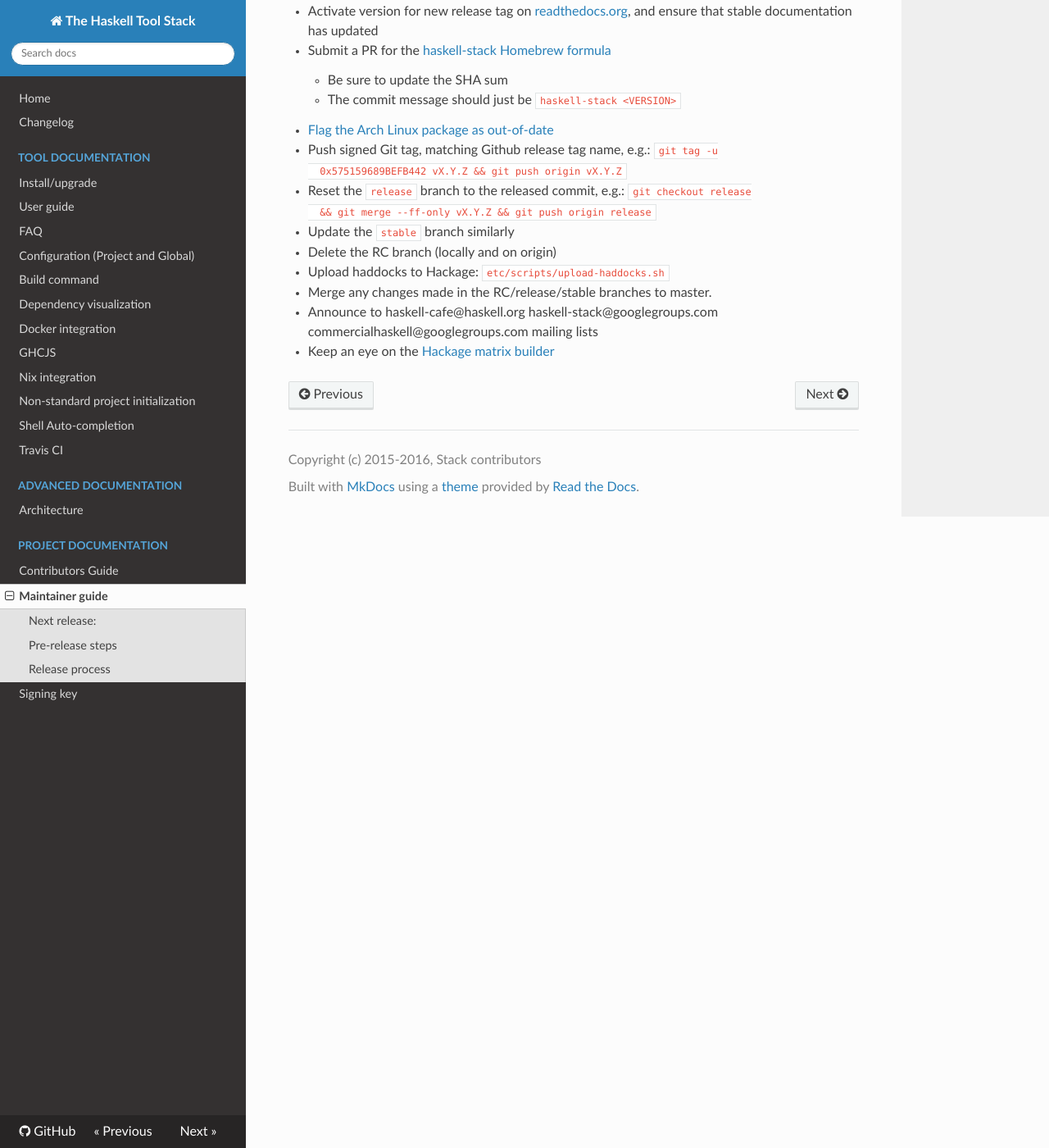
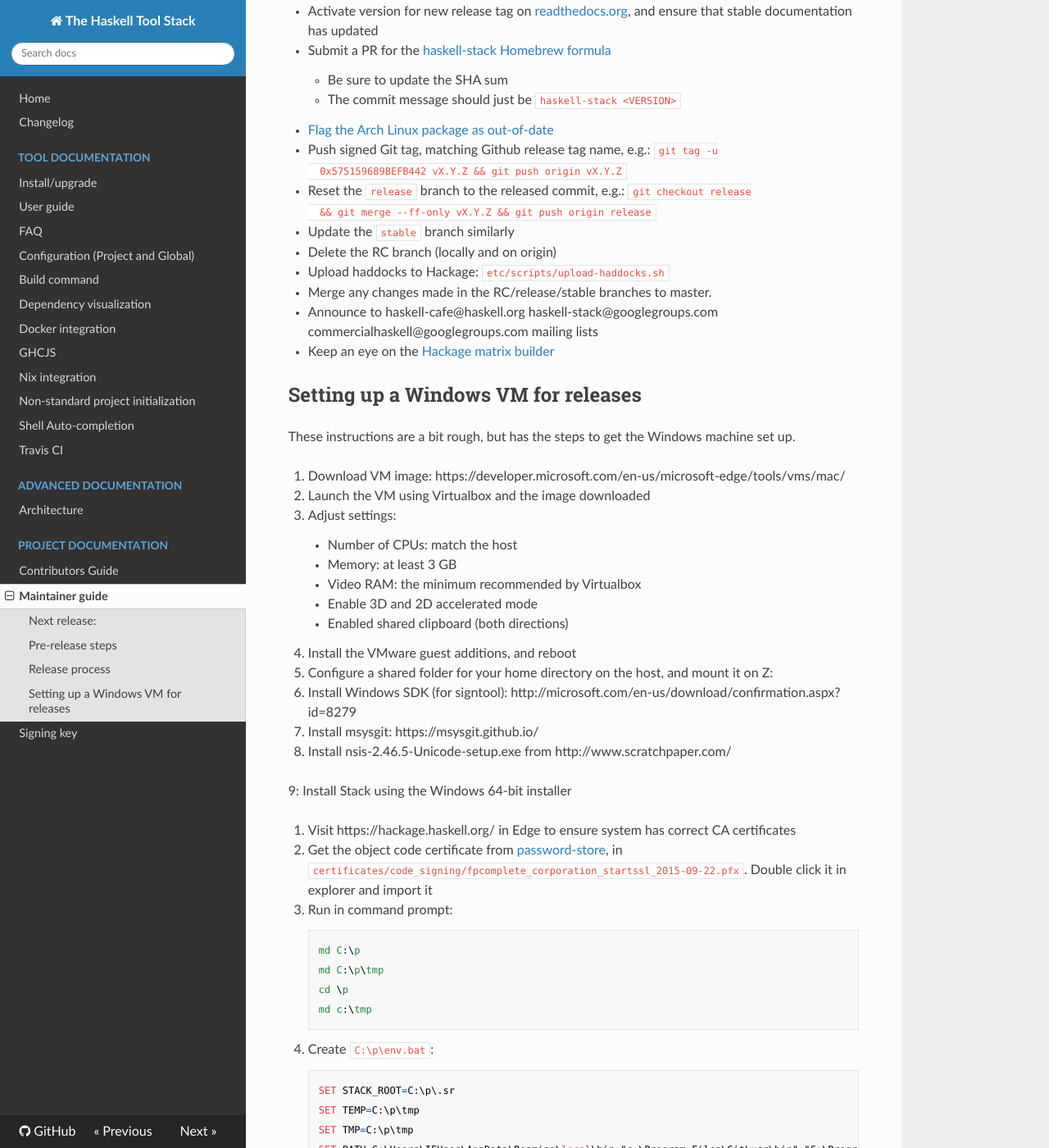
Before and after one commit to commercialhaskell/stack, an MkDocs documentation site: the page built from doc/MAINTAINER_GUIDE.md, in a window 1280 px wide and 1400 px high, scrolled down 2064 px. Shown: the whole window at 82% size. Built offline with MkDocs 1.6.1, drawn with Linux system fonts in a browser that asks for light colours; nearby versions of some CDN libraries; old or Windows-style settings are respelled for this version of MkDocs; some of the changed text lies outside the part shown.

Commit message:
MAINTAINER_GUIDE.md: document setup for Windows VM

```diff
--- a/doc/MAINTAINER_GUIDE.md
+++ b/doc/MAINTAINER_GUIDE.md
@@ -129,3 +129,71 @@
 
 * Keep an eye on the
   [Hackage matrix builder](http://matrix.hackage.haskell.org/package/stack)
+
+## Setting up a Windows VM for releases
+
+These instructions are a bit rough, but has the steps to get the Windows machine
+set up.
+
+ 1. Download VM image:
+    https://developer.microsoft.com/en-us/microsoft-edge/tools/vms/mac/
+
+ 2. Launch the VM using Virtualbox and the image downloaded
+
+ 3. Adjust settings:
+    * Number of CPUs: match the host
+    * Memory: at least 3 GB
+    * Video RAM: the minimum recommended by Virtualbox
+    * Enable 3D and 2D accelerated mode
+    * Enabled shared clipboard (both directions)
+
+ 4. Install the VMware guest additions, and reboot
+
+ 5. Configure a shared folder for your home directory on the host, and mount it on Z:
+
+ 6. Install Windows SDK (for signtool):
+    http://microsoft.com/en-us/download/confirmation.aspx?id=8279
+
+ 7. Install msysgit: https://msysgit.github.io/
+
+ 8. Install nsis-2.46.5-Unicode-setup.exe from http://www.scratchpaper.com/
+
+ 9: Install Stack using the Windows 64-bit installer
+
+10. Visit https://hackage.haskell.org/ in Edge to ensure system has correct CA
+    certificates
+
+11. Get the object code certificate from
+    [password-store](https://github.com/fpco/password-store), in
+    `certificates/code_signing/fpcomplete_corporation_startssl_2015-09-22.pfx`.
+    Double click it in explorer and import it
+
+12. Run in command prompt:
+
+        md C:\p
+        md C:\p\tmp
+        cd \p
+        md c:\tmp
+
+13. Create `C:\p\env.bat`:
+
+        SET STACK_ROOT=C:\p\.sr
+        SET TEMP=C:\p\tmp
+        SET TMP=C:\p\tmp
+        SET PATH=C:\Users\IEUser\AppData\Roaming\local\bin;"c:\Program Files\Git\usr\bin";"C:\Program Files\Microsoft SDKs\Windows\v7.1\Bin";%PATH%
+
+14. Run `C:\p\env.bat` (do this every time you open a new command prompt)
+
+15. Import the `dev@fpcomplete.com` (0x575159689BEFB442) GPG secret key
+
+16. Run in command prompt (adjust the `user.email` and `user.name` settings):
+
+        stack setup
+        stack install cabal-install
+        md %HOMEPATH%\.ssh
+        copy z:\.ssh\id_rsa %HOMEPATH%\.ssh
+        git config --global user.email manny@fpcomplete.com
+        git config --global user.name "Emanuel Borsboom"
+        git config --global push.default simple
+        git clone git@github.com:commercialhaskell/stack.git
+        git clone git@github.com:borsboom/stack-installer.git
```
